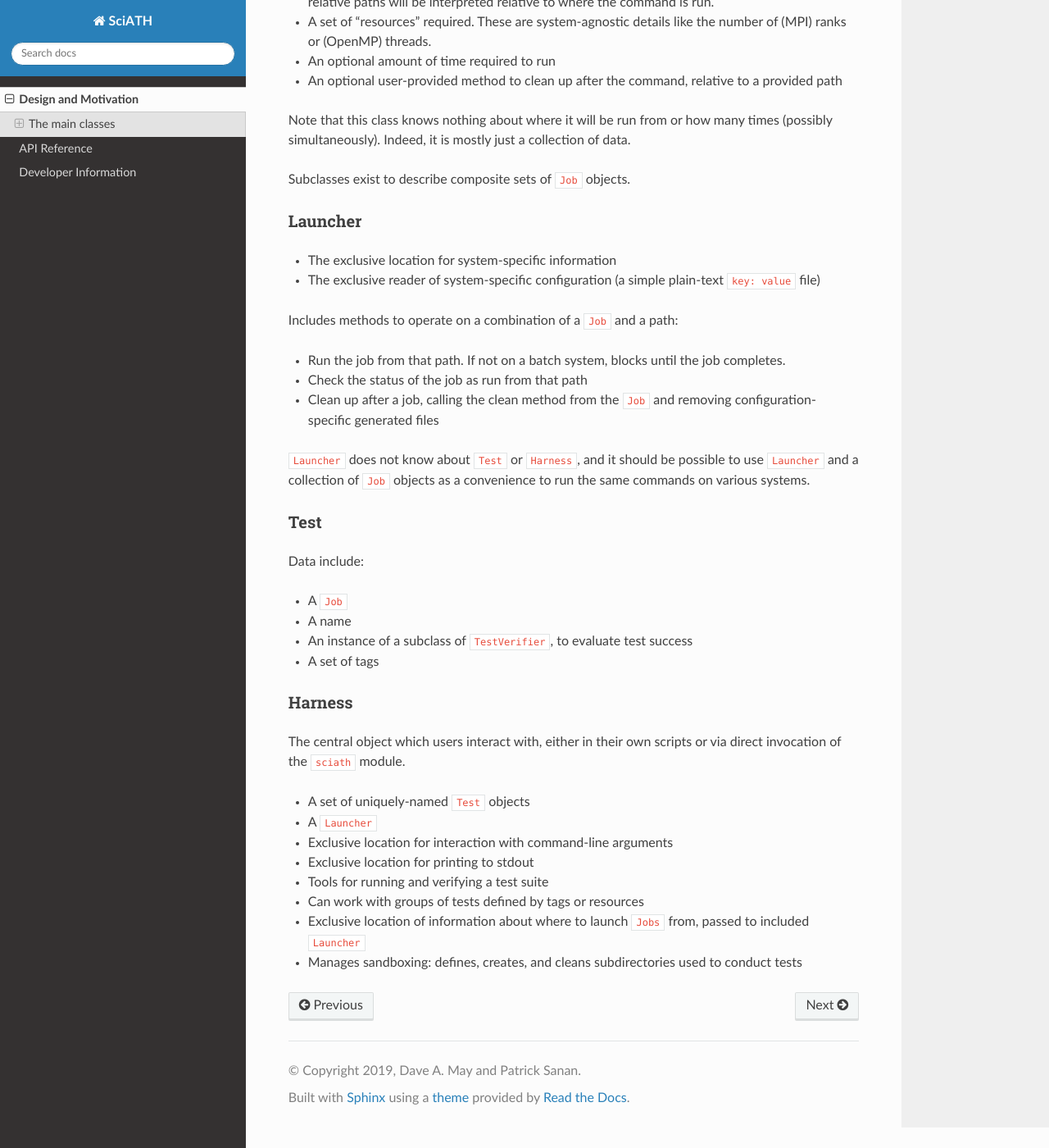
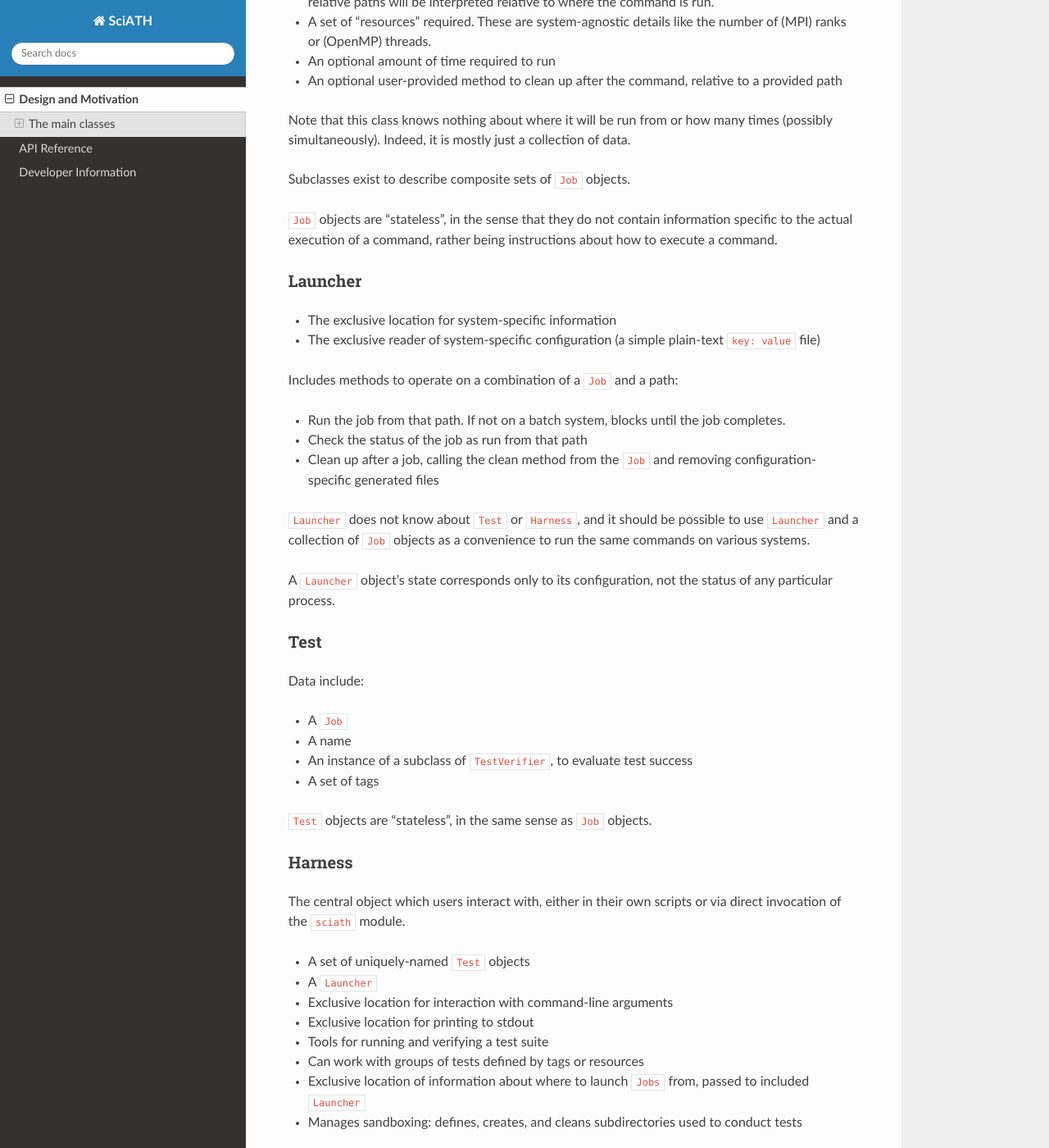
Before and after one commit to sciath/sciath, a Sphinx documentation site: the page built from docs/design.rst, in a window 1280 px wide and 1400 px high, scrolled down 1019 px. Shown: the whole window at 82% size. Built offline with Sphinx 7.4.7 and the Read the Docs theme 2.0.0, drawn with Linux system fonts in a browser that asks for light colours; some of the changed text lies outside the part shown.

Commit message:
Docs: clarify which objects should have "state" (wrt instances of jobs/tests running)
Note that currently these principles are violated, so this implies moving some functionality (for instance, TestVerifier should be stateless)

```diff
--- a/docs/design.rst
+++ b/docs/design.rst
@@ -51,6 +51,10 @@ Indeed, it is mostly just a collection of data.
 
 Subclasses exist to describe composite sets of ``Job`` objects.
 
+``Job`` objects are "stateless", in the sense that they do not contain
+information specific to the actual execution of a command, rather being instructions
+about how to execute a command.
+
 Launcher
 ~~~~~~~~
 
@@ -67,6 +71,9 @@ Includes methods to operate on a combination of a ``Job`` and a path:
 to use ``Launcher`` and a collection of ``Job`` objects as a convenience to run the
 same commands on various systems.
 
+A ``Launcher`` object's state corresponds only to its configuration,
+not the status of any particular process.
+
 Test
 ~~~~
 
@@ -76,6 +83,8 @@ Data include:
 * A name
 * An instance of a subclass of ``TestVerifier``, to evaluate test success
 * A set of tags
+
+``Test`` objects are "stateless", in the same sense as ``Job`` objects.
 
 Harness
 ~~~~~~~
@@ -91,3 +100,6 @@ or via direct invocation of the ``sciath`` module.
 * Can work with groups of tests defined by tags or resources
 * Exclusive location of information about where to launch ``Jobs`` from, passed to included ``Launcher``
 * Manages sandboxing: defines, creates, and cleans subdirectories used to conduct tests
+
+A ``Harness`` object's state is confined to the state of a list of internal
+``_TestRun`` objects.
```
